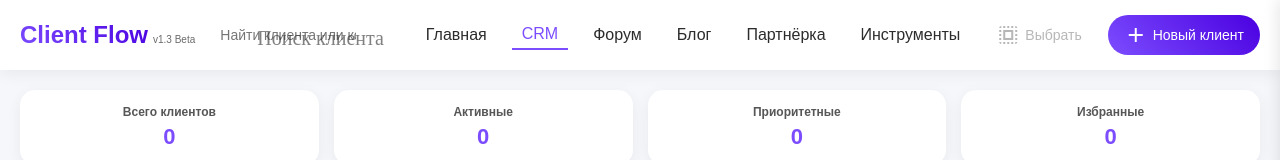
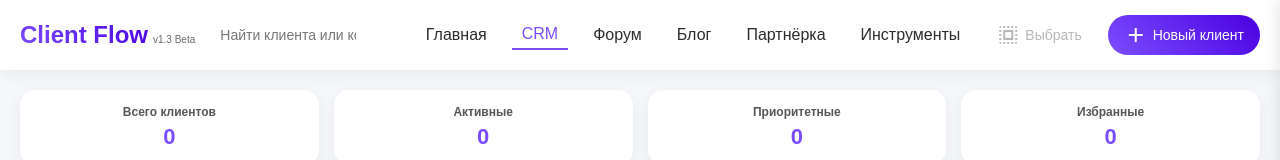
Before and after one commit to Dev-Geniy/CF, a plain HTML site: page crm.html in a window 1280 px wide. Shown: the top 160 px of the page. Drawn offline with nearby package versions, Linux system fonts and the light colour scheme; no server answers.

Commit message:
Update crm.html

```diff
--- a/crm.html
+++ b/crm.html
@@ -48,7 +48,7 @@ j=d.createElement(s),dl=l!='dataLayer'?'&l='+l:'';j.async=true;j.src=
     <span class="version">v1.3 Beta</span>
   </div>
   <div class="search-bar">
-    <span class="material-icons">Поиск клиента</span>
+    <span class="material-icons"></span>
     <input type="text" id="search" placeholder="Найти клиента или компанию..." aria-label="Поиск клиентов">
   </div>
   <!-- Добавляем навигационное меню -->
```
